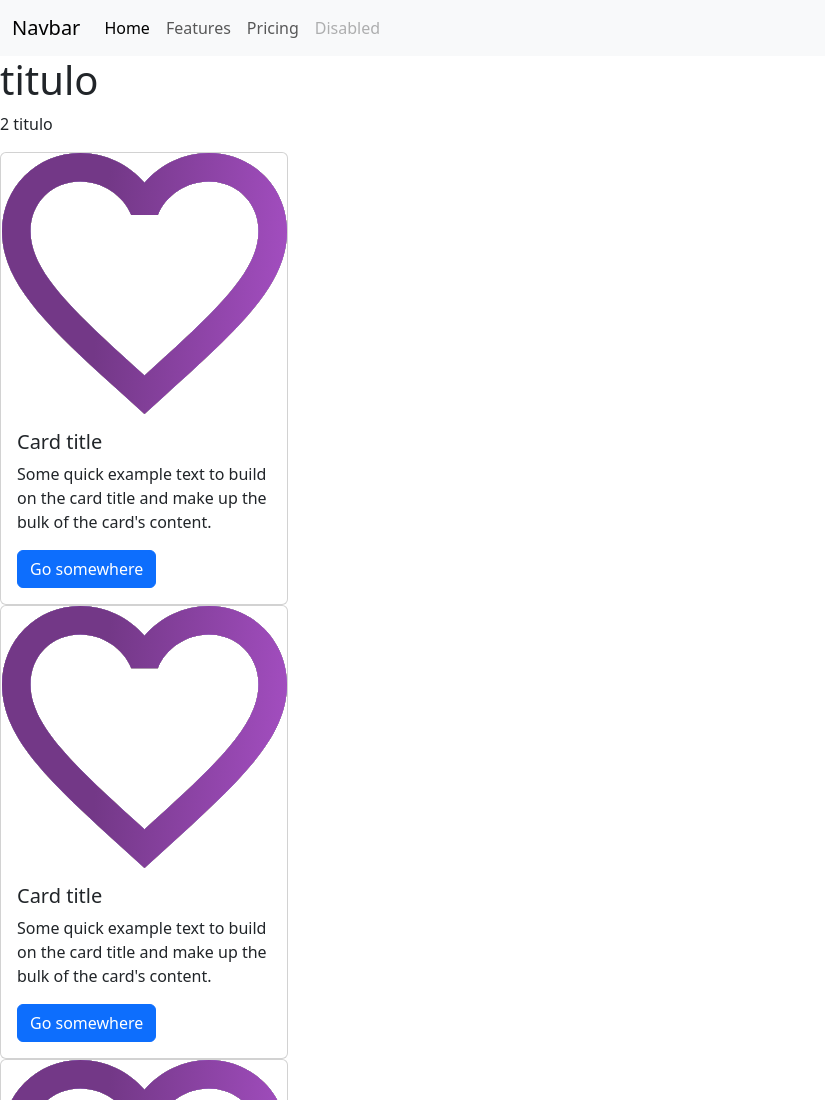
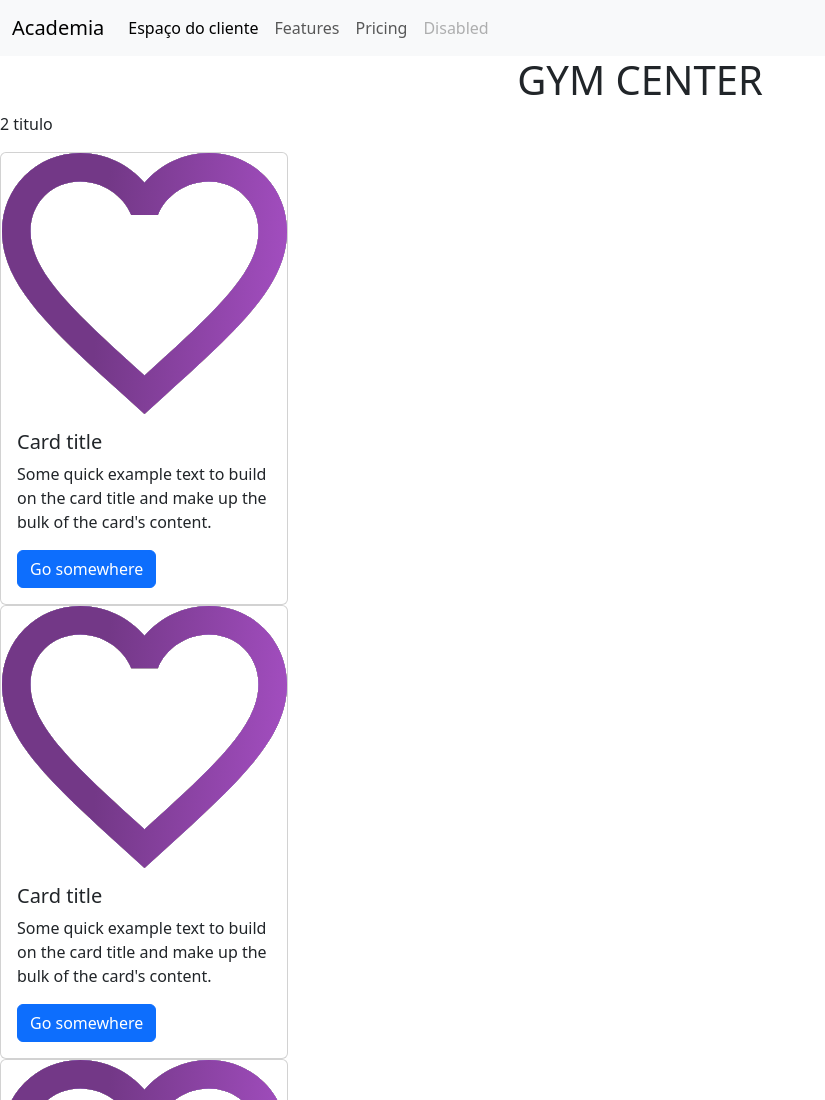
Before and after one commit to kauadacosta/2eliria, a plain HTML site: page index.html in a window 1280 px wide. Shown: the top 1100 px of the page, without its empty margins (0-825 px from the left). Drawn offline with nearby package versions, Linux system fonts and the light colour scheme.

Commit message:
Add files via upload

```diff
--- a/index.html
+++ b/index.html
@@ -12,14 +12,14 @@
 
     <nav class="navbar navbar-expand-lg bg-body-tertiary">
         <div class="container-fluid">
-          <a class="navbar-brand" href="#">Navbar</a>
+          <a class="navbar-brand" href="#">Academia</a>
           <button class="navbar-toggler" type="button" data-bs-toggle="collapse" data-bs-target="#navbarNav" aria-controls="navbarNav" aria-expanded="false" aria-label="Toggle navigation">
             <span class="navbar-toggler-icon"></span>
           </button>
           <div class="collapse navbar-collapse" id="navbarNav">
             <ul class="navbar-nav">
               <li class="nav-item">
-                <a class="nav-link active" aria-current="page" href="#">Home</a>
+                <a class="nav-link active" aria-current="page" href="https://espacodocliente.smartfit.com.br/pt-BR/v2/login">Espaço do cliente</a>
               </li>
               <li class="nav-item">
                 <a class="nav-link" href="#">Features</a>
@@ -35,7 +35,7 @@
         </div>
       </nav>
 
-      <h1>titulo</h1>
+      <h1 class="text-center" >GYM CENTER</h1>
       <p>2 titulo</p>
 
       <div class="card" style="width: 18rem;">
```
